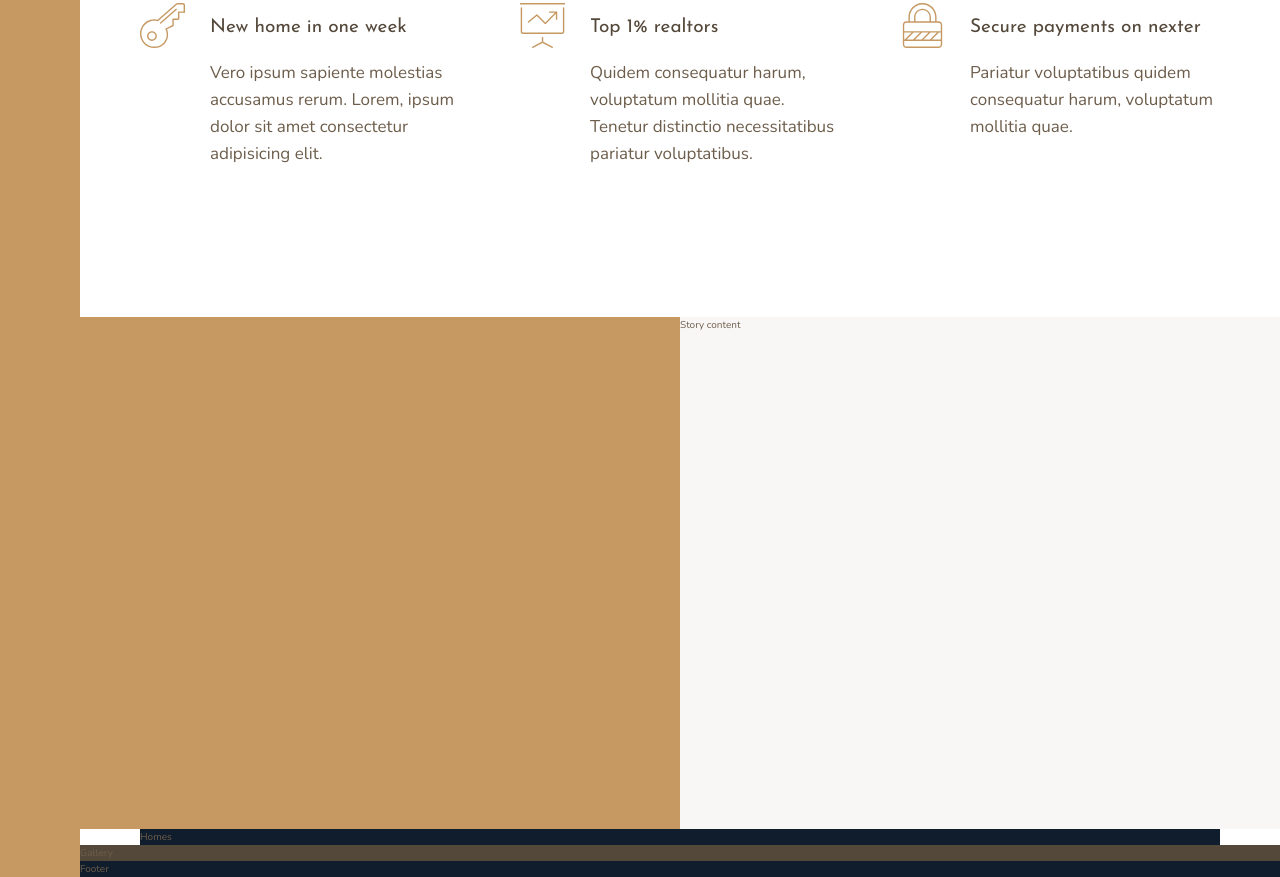
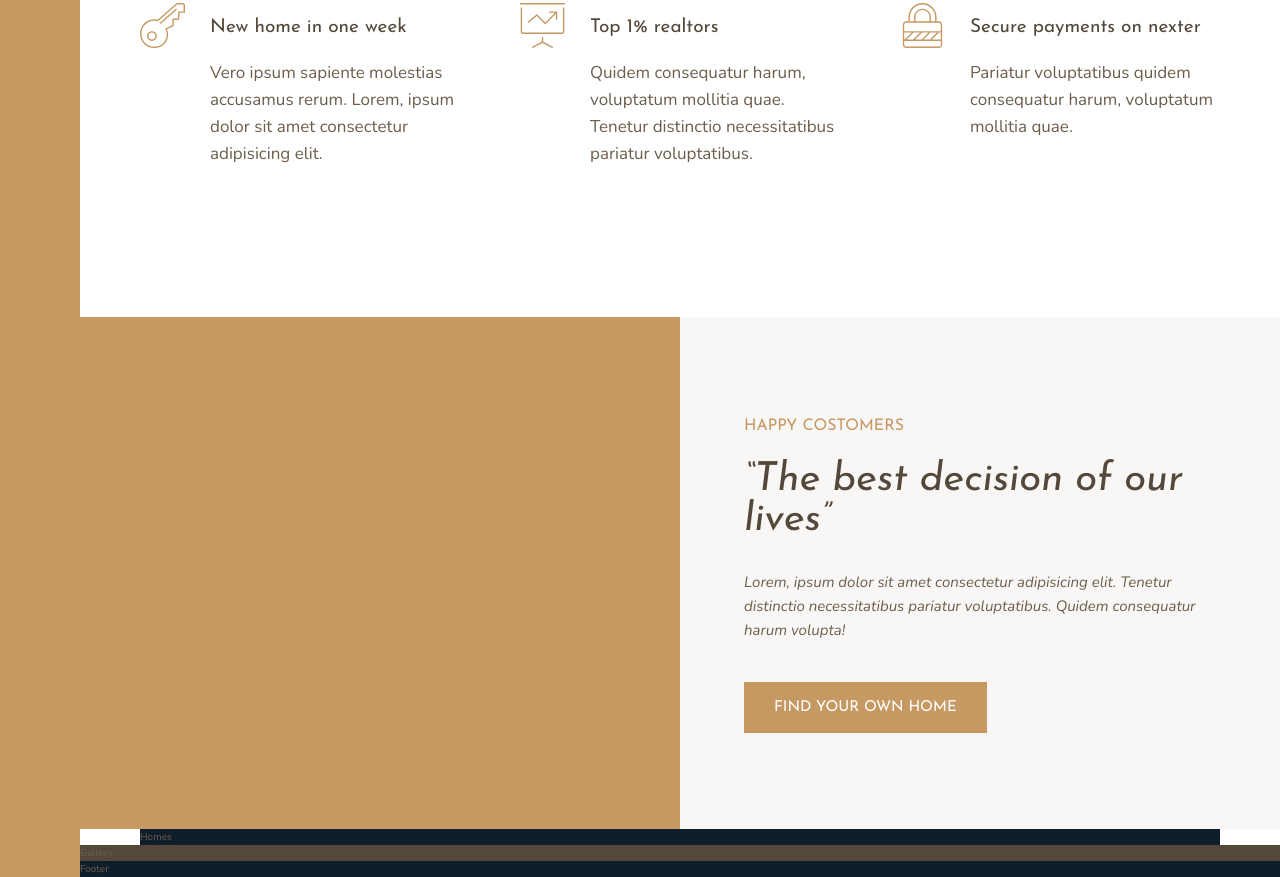
Before and after one commit to oxtnpi/nexter-grid, a website: page index.html in a window 1280 px wide. Shown: the part 991-1868 px from the top of the page. Drawn offline with nearby package versions, Linux system fonts and the light colour scheme.

Commit message:
add story content

```diff
--- a/index.html
+++ b/index.html
@@ -66,7 +66,12 @@
       </p></div>
     </section>
     <div class="story__pictures"></div>
-    <div class="story__content">Story content</div>
+    <div class="story__content">
+      <h3 class="heading-3 mb-sm">Happy Costomers</h3>
+      <h2 class="heading-2 heading-2--dark mb-md">&ldquo;The best decision of our lives&rdquo;</h2>
+      <p class="story__text">Lorem, ipsum dolor sit amet consectetur adipisicing elit. Tenetur distinctio necessitatibus pariatur voluptatibus. Quidem consequatur harum volupta!</p>
+      <button class="btn">Find your own home</button>
+    </div>
     <section class="homes">Homes</section>
     <section class="gallery">Gallery</section>
     <footer class="footer">Footer</footer>
--- a/sass/_story.scss
+++ b/sass/_story.scss
@@ -7,5 +7,22 @@
     &__content{
         background-color: $color-grey-light-1;
         grid-column: col-start 5/ full-end;
+
+        padding: 6rem 8vh;
+
+        /*display: flex;
+        flex-direction: column;
+        justify-content: center;
+        align-items: flex-start;
+        */
+        display: grid;
+        align-content: center;
+        justify-items: start;
+    }
+
+    &__text{
+        font-size: 1.5rem;
+        font-style: italic;
+        margin-bottom: 4rem;
     }
 }
--- a/sass/_typography.scss
+++ b/sass/_typography.scss
@@ -8,9 +8,23 @@
 }
 .heading-2{
     @extend %heading;
+    font-size: 4rem;
+    font-style: italic;
+    line-height: 1;
+    &--light{
+        color: $color-grey-light-1;
+    }
+
+    &--dark{
+        color: $color-grey-dark-1;
+
+    }
 }
 .heading-3{
     @extend %heading;
+    font-size: 1.6rem;
+    color: $color-primary;
+    text-transform: uppercase;
 
 }
 .heading-4{
@@ -26,3 +40,33 @@
     }
 
 }
+
+.btn{
+    background-color: $color-primary;
+    color: #fff;
+    border: none;
+    border-radius: 0;
+    font-family: $font-display;
+    font-size: 1.5rem;
+    text-transform: uppercase;
+    padding: 1.8rem 3rem;
+    cursor: pointer;
+    transition: all .2s;
+
+    &:hover{
+        background-color: $color-primary-dark;
+    }
+}
+
+.mb-sm{
+    margin-bottom: 2rem;
+}
+.mb-md{
+    margin-bottom: 3rem;
+}
+.mb-lg{
+    margin-bottom: 4rem;
+}
+.mb-hg{
+    margin-bottom: 8rem;
+}
```
Also changed, not shown: css/style.css.
